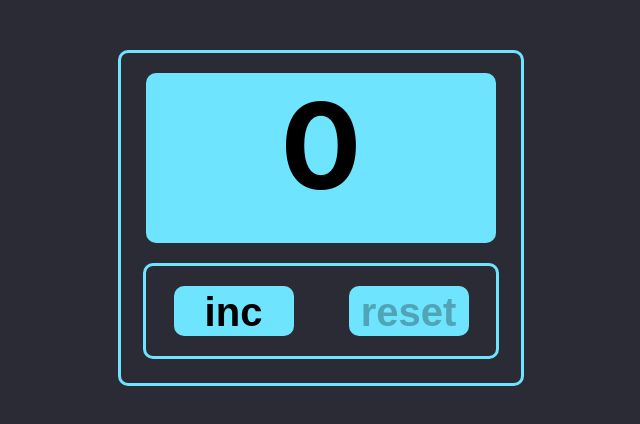
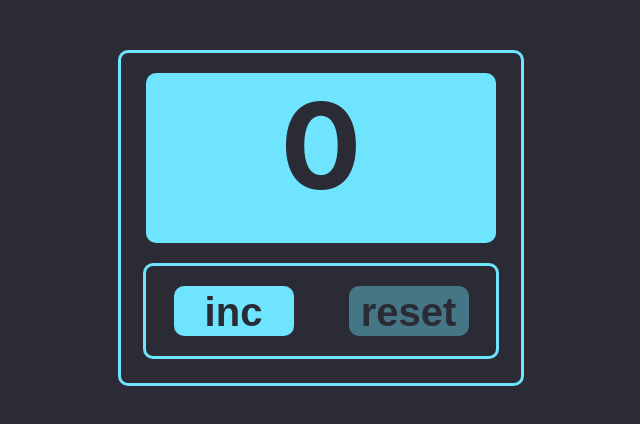
Before and after one commit to IJTINK7/Homework, a React (Create React App) app in the folder monday-counter-exam/: page / in a window 1280 px wide. Shown: the top 424 px of the page, without its empty margins (319-959 px from the left). Built offline with nearby package versions, Linux system fonts and the light colour scheme.

Commit message:
Adding styles for buttons, changing some variables and function names for them

```diff
--- a/monday-counter-exam/src/Counter/Counter.css
+++ b/monday-counter-exam/src/Counter/Counter.css
@@ -14,6 +14,7 @@
     border-radius: 10px;
     font-size: 120px;
     font-weight: 700;
+    color: #2b2b35;
 }
 .ButtonsContainer{
     width: 350px;
@@ -25,12 +26,3 @@
     justify-content: space-around;
     align-items: center;
 }
-button{
-    background-color: #6ee4fe;
-    border: 3px #6ee4fe solid;
-    border-radius: 10px;
-    width: 120px;
-    height: 50px;
-    font-size: 40px;
-    font-weight: 700;
-}
--- a/monday-counter-exam/src/Counter/Counter.tsx
+++ b/monday-counter-exam/src/Counter/Counter.tsx
@@ -4,27 +4,48 @@ import './Counter.css';
 export const Counter = () => {
 	const [initialNumber, setNewNumber] = useState(0);
 	const [disableIncreaseButtonStatus, setDisableIncreaseButtonStatus] = useState(false)
-	const [disableButtonStatus, setDisableButtonStatus] = useState(true)
-	const increaseNumberHandler =(displayNumber:number)=>{
+	const [disableResetButtonStatus, setDisableResetButtonStatus] = useState(true)
+	const increaseNumberHandler = (displayNumber: number) => {
 		setNewNumber(++displayNumber);
-		if (displayNumber === 1){
-			setDisableButtonStatus(false);
+		if (displayNumber === 1) {
+			setDisableResetButtonStatus(false);
 		}
-		if(displayNumber === 5){
+		if (displayNumber === 5) {
 			setDisableIncreaseButtonStatus(true);
 		}
 	}
-	const resetDisplayHandler =()=>{
+	const resetDisplayHandler = () => {
 		setNewNumber(0);
-		setDisableButtonStatus(true);
+		setDisableResetButtonStatus(true);
 		setDisableIncreaseButtonStatus(false);
+	}
+
+	const increaseButtonStyle = {
+		backgroundColor: disableIncreaseButtonStatus ? "#457685": "#6ee4fe",
+		border: disableIncreaseButtonStatus ? "3px #457685 solid" : "3px #6ee4fe solid",
+		borderRadius: "10px",
+		width: "120px",
+		height: "50px",
+		fontSize: "40px",
+		fontWeight: "700",
+		color: "#2b2b35",
+	}
+	const resetButtonStyle = {
+		backgroundColor: disableResetButtonStatus ? "#457685": "#6ee4fe",
+		border: disableResetButtonStatus ? "3px #457685 solid" : "3px #6ee4fe solid",
+		borderRadius: "10px",
+		width: "120px",
+		height: "50px",
+		fontSize: "40px",
+		fontWeight: "700",
+		color: "#2b2b35",
 	}
 	return (
 		<div className={"Container"}>
 			<div className={"Display"}>{initialNumber}</div>
 			<div className={"ButtonsContainer"}>
-				<button onClick={()=>{increaseNumberHandler(initialNumber)}} disabled={disableIncreaseButtonStatus}>inc</button>
-				<button onClick={resetDisplayHandler} disabled={disableButtonStatus}>reset</button>
+				<button style={increaseButtonStyle} onClick={() => {increaseNumberHandler(initialNumber)}} disabled={disableIncreaseButtonStatus}>inc</button>
+				<button style={resetButtonStyle} onClick={resetDisplayHandler} disabled={disableResetButtonStatus}>reset</button>
 			</div>
 		</div>
 	);
```
